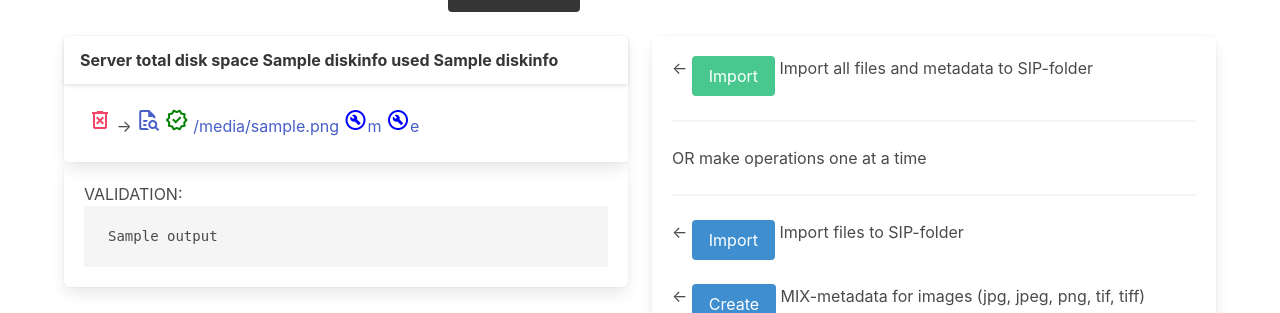
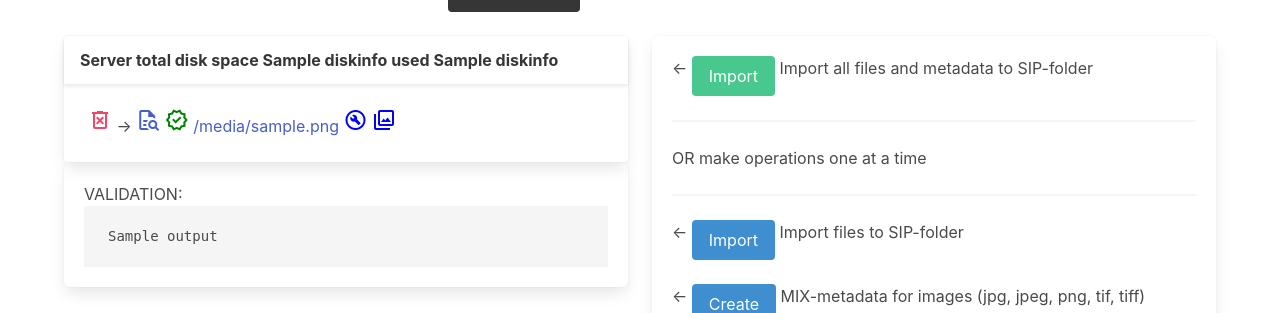
Before and after one commit to FinnishNationalGallery/mediajam_2, a Python web app: template templates/data.html in a window 1280 px wide. Shown: the part 164-477 px from the top of the page. Run offline with Jinja, Linux system fonts and the light colour scheme; the template is opened without the code that fills it: most values are stand-ins (such as "Sample title", 1, 10 or a date in 2020); some libraries are stand-ins or nearby versions.

Commit message:
Update data.html

```diff
--- a/templates/data.html
+++ b/templates/data.html
@@ -54,14 +54,17 @@
                 {# Add fix image button for supported image types #}
                 {% set image_extensions = ['jpeg', 'JPEG', 'jpg', 'JPG', 'tif', 'TIF', 'tiff', 'TIFF', 'png', 'PNG'] %}
                 {% if file.split('.')[-1] in image_extensions %}
-                <a href="{{url_for('data.fix_image_magick')}}?filename={{file}}&page=data.data"> <span class="material-symbols-outlined" style="color:blue;" onclick="togglePopup()">build_circle</span>m </a>
+                <a href="{{url_for('data.fix_image_exiftool')}}?filename={{file}}&page=data.data"> <span class="material-symbols-outlined" style="color:blue;" onclick="togglePopup()">build_circle</span> </a>
                 {% endif %}
 
                 {# Add fix image button for supported image types #}
                 {% set image_extensions = ['jpeg', 'JPEG', 'jpg', 'JPG', 'tif', 'TIF', 'tiff', 'TIFF', 'png', 'PNG'] %}
                 {% if file.split('.')[-1] in image_extensions %}
-                <a href="{{url_for('data.fix_image_exiftool')}}?filename={{file}}&page=data.data"> <span class="material-symbols-outlined" style="color:blue;" onclick="togglePopup()">build_circle</span>e </a>
+                <a href="{{url_for('data.fix_image_magick')}}?filename={{file}}&page=data.data"> <span class="material-symbols-outlined" style="color:blue;" onclick="togglePopup()">photo_library</span> </a>
                 {% endif %}
+
+
+
                 </br>
                 {% endfor %}
 
```
